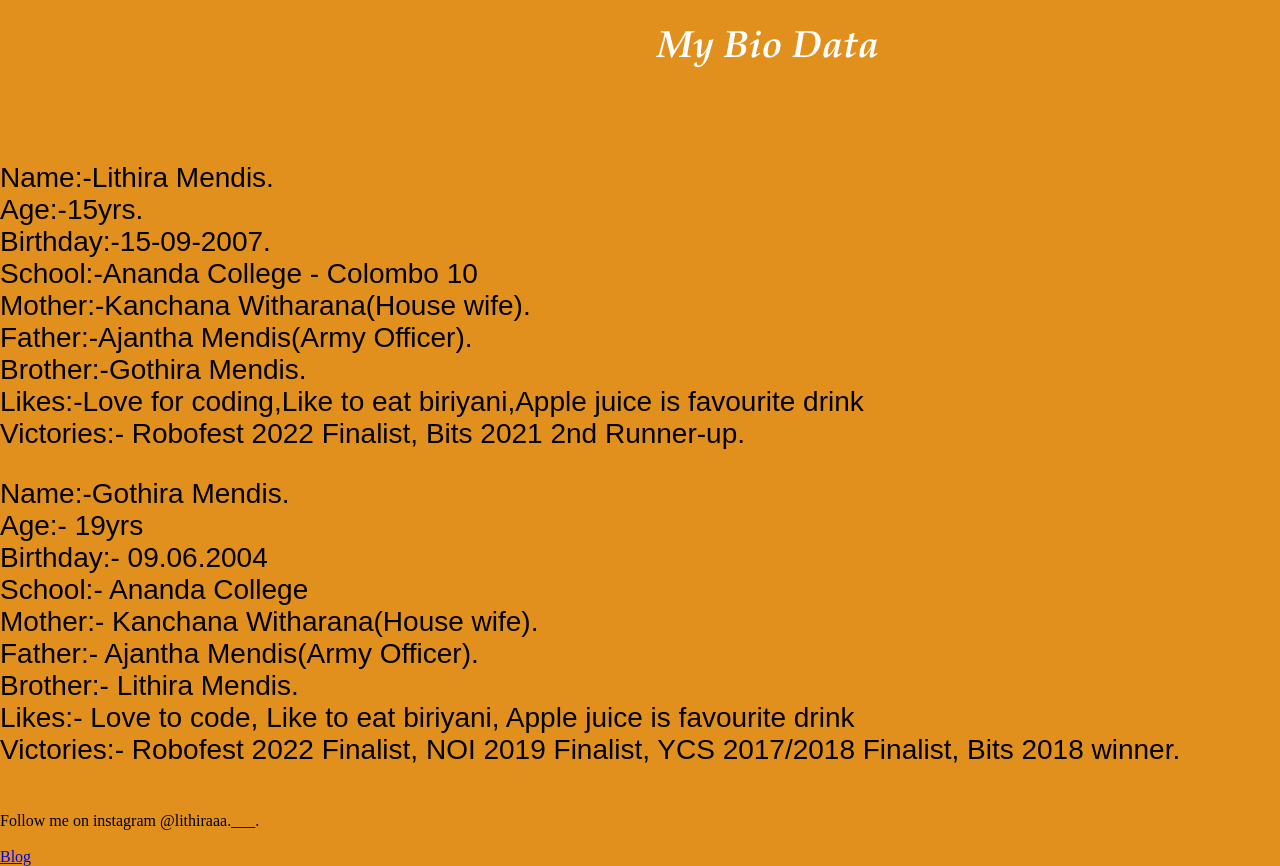
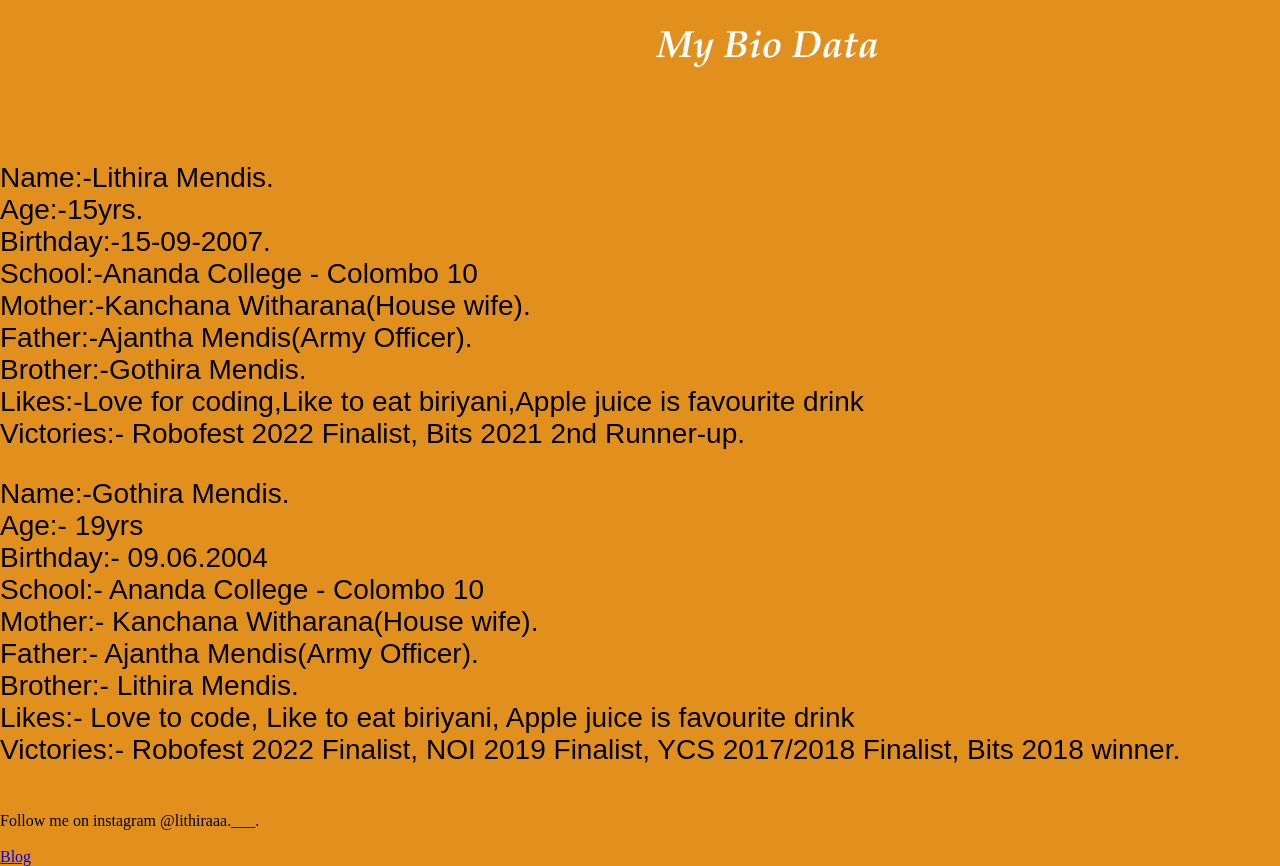
Before and after one commit to baryansagar74-create/portfolio, a plain HTML site: page index.html in a window 1280 px wide. Shown: the top 866 px of the page. Drawn offline with Linux system fonts and the light colour scheme.

Commit message:
Change school in index.html file

```diff
--- a/index.html
+++ b/index.html
@@ -28,7 +28,7 @@ Victories:- Robofest 2022 Finalist, Bits 2021 2nd Runner-up.</p>
 <p>Name:-Gothira Mendis.<br>
 Age:- 19yrs<br>
 Birthday:- 09.06.2004 <br>
-School:- Ananda College <br>
+School:- Ananda College - Colombo 10<br>
 Mother:- Kanchana Witharana(House wife).<br>
 Father:- Ajantha Mendis(Army Officer).<br>
 Brother:- Lithira Mendis.<br>
```
